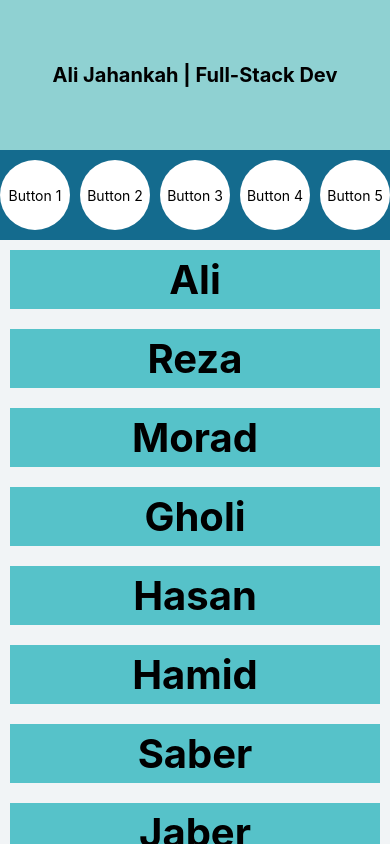
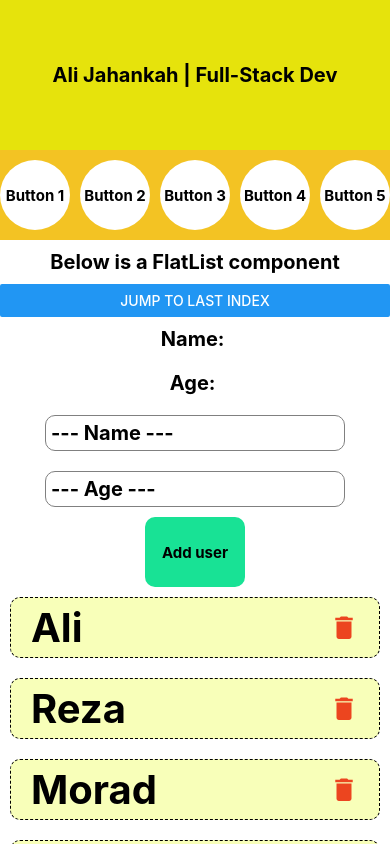
Before and after one commit to Ali-Jahankah/learning-react-native, a React Native app: screen / in a window 390 px wide. Built offline with nearby package versions, Linux system fonts and the light colour scheme.

Commit message:
learn different components and handling states

```diff
--- a/App.js
+++ b/App.js
@@ -1,7 +1,22 @@
-import { FlatList, ScrollView, StyleSheet, Text, View } from 'react-native';
-import React, { useState } from 'react';
+import {
+  Alert,
+  Button,
+  FlatList,
+  Keyboard,
+  ScrollView,
+  StatusBar,
+  StyleSheet,
+  Text,
+  TextInput,
+  TouchableWithoutFeedback,
+  View
+} from 'react-native';
+import React, { useRef, useState } from 'react';
+import { changeColorHandler, userHandler } from './utils/handlers';
 
+import CenterText from './components/CenterText';
 import CustomButton from './components/CustomButton';
+import { MaterialCommunityIcons } from '@expo/vector-icons';
 
 const App = () => {
   const [people, setPeople] = useState([
@@ -15,43 +30,182 @@ const App = () => {
     { name: 'Jaber', age: 68, id: 8 },
     { name: 'Mohsen', age: 32, id: 9 }
   ]);
+  const [user, setUser] = useState({ name: '', age: '', id: null });
+
+  const flatListRef = useRef(null);
+  console.log(people);
+
   return (
+    <>
       <View style={styles.container}>
         <View style={styles.textView}>
           <Text style={styles.text}>Ali Jahankah | Full-Stack Dev</Text>
         </View>
         <View style={styles.scrollViewWrapper}>
-        <ScrollView horizontal contentContainerStyle={styles.scrollViewContent}>
-          <CustomButton title="Button 1" styles={styles.button} />
-          <CustomButton title="Button 2" styles={styles.button} />
-          <CustomButton title="Button 3" styles={styles.button} />
-          <CustomButton title="Button 4" styles={styles.button} />
-          <CustomButton title="Button 5" styles={styles.button} />
-          <CustomButton title="Button 6" styles={styles.button} />
-          <CustomButton title="Button 7" styles={styles.button} />
-          <CustomButton title="Button 8" styles={styles.button} />
+          <ScrollView
+            horizontal
+            contentContainerStyle={styles.scrollViewContent}
+          >
+            <CustomButton
+              title="Button 1"
+              styles={styles.button}
+              handler={changeColorHandler}
+              handlerType="color"
+            />
+            <CustomButton
+              title="Button 2"
+              styles={styles.button}
+              state={{}}
+              handler={changeColorHandler}
+              handlerType="color"
+            />
+            <CustomButton
+              title="Button 3"
+              styles={styles.button}
+              state={{}}
+              handler={changeColorHandler}
+              handlerType="color"
+            />
+            <CustomButton
+              title="Button 4"
+              styles={styles.button}
+              state={{}}
+              handler={changeColorHandler}
+              handlerType="color"
+            />
+            <CustomButton
+              title="Button 5"
+              styles={styles.button}
+              state={{}}
+              handler={changeColorHandler}
+              handlerType="color"
+            />
+            <CustomButton
+              title="Button 6"
+              styles={styles.button}
+              state={{}}
+              handler={changeColorHandler}
+              handlerType="color"
+            />
+            <CustomButton
+              title="Button 7"
+              styles={styles.button}
+              state={{}}
+              handler={changeColorHandler}
+              handlerType="color"
+            />
+            <CustomButton
+              title="Button 8"
+              styles={styles.button}
+              state={{}}
+              handler={changeColorHandler}
+              handlerType="color"
+            />
           </ScrollView>
         </View>
+        <CenterText text="Below is a FlatList component"></CenterText>
+        <Button
+          title="jump to last index"
+          onPress={() =>
+            flatListRef.current.scrollToIndex({
+              animated: true,
+              index: people.length - 1
+            })
+          }
+        />
+        <CenterText text={`Name: ${user.name}`} />
+        <CenterText text={`Age: ${user.age}`} />
+        <TextInput
+          style={styles.userInputs}
+          value={user.name}
+          placeholder="--- Name ---"
+          onChangeText={(val) =>
+            setUser((prev) => {
+              return { ...prev, name: val };
+            })
+          }
+        />
+        <TextInput
+          style={styles.userInputs}
+          value={user.age}
+          placeholder="--- Age ---"
+          onChangeText={(val) => {
+            console.log(val);
+            if (Number(val) || !val) {
+              setUser((prev) => {
+                return { ...prev, age: val };
+              });
+            } else {
+              Alert.alert('Input Error:', 'Value must be a number', [
+                {
+                  text: 'Understood',
+                  onPress: () => console.log('Understood')
+                },
+                { text: 'Close', onPress: () => console.log('Closed') }
+              ]);
+            }
+          }}
+          keyboardType="numeric"
+        />
+        <CustomButton
+          title="Add user"
+          styles={{
+            ...styles.button,
+            borderRadius: 10,
+            marginLeft: 'auto',
+            width: 100,
+            marginRight: 'auto',
+            backgroundColor: '#18e295'
+          }}
+          state={{}}
+          handlerType="user"
+          handler={() => {
+            userHandler(
+              {
+                name: user.name,
+                age: user.age,
+                id: people.length ? Number(people[people.length - 1].id + 1) : 1
+              },
+              'add',
+              setPeople,
+              people,
+              null
+            );
+            setUser({ name: '', age: '', id: null });
+          }}
+        ></CustomButton>
+
         <FlatList
+          ref={flatListRef}
+          style={styles.usersList}
           data={people}
+          keyExtractor={(item) => item.id.toString()}
           renderItem={({ item }) => (
             <View style={styles.card}>
               <Text style={styles.cardText}>{item.name}</Text>
+              <MaterialCommunityIcons
+                name="delete"
+                size={30}
+                color="#ec451f"
+                onPress={() =>
+                  userHandler(null, 'remove', setPeople, people, item.id)
+                }
+              />
             </View>
           )}
         />
       </View>
+    </>
   );
 };
 
 const styles = StyleSheet.create({
   container: {
-    flex: 1,
-    backgroundColor: '#f1f4f6'
+    flex: 1
   },
   textView: {
     height: 150,
-    backgroundColor: '#8fd1d2',
+    backgroundColor: '#e6e30c',
     justifyContent: 'center',
     alignItems: 'center'
   },
@@ -60,7 +214,7 @@ const styles = StyleSheet.create({
     fontWeight: 'bold'
   },
   scrollViewWrapper: {
-    backgroundColor: '#146b8e',
+    backgroundColor: '#f3c323',
     paddingVertical: 10
   },
   scrollViewContent: {
@@ -75,14 +229,36 @@ const styles = StyleSheet.create({
     borderRadius: 50
   },
   card: {
-    backgroundColor: '#56c2c9',
+    backgroundColor: '#f8ffb9',
     margin: 10,
-    padding: 5
+    padding: 5,
+    flex: 1,
+    flexDirection: 'row',
+    justifyContent: 'space-between',
+    alignItems: 'center',
+    borderRadius: 10,
+    borderWidth: 1,
+    borderStyle: 'dashed',
+    paddingHorizontal: 20
   },
   cardText: {
     fontSize: 40,
     fontWeight: 'bold',
     textAlign: 'center'
+  },
+  userInputs: {
+    fontSize: 20,
+    padding: 5,
+    width: 300,
+    marginHorizontal: 'auto',
+    marginVertical: 10,
+    fontWeight: 'bold',
+    borderWidth: 1,
+    borderRadius: 10,
+    borderColor: 'gray'
+  },
+  usersList: {
+    height: 400
   }
 });
 
--- /dev/null
+++ b/components/CenterText.js
@@ -0,0 +1,20 @@
+import { StyleSheet, Text, View } from 'react-native';
+
+import React from 'react';
+
+export default function CenterText({ text }) {
+  return (
+    <View>
+      <Text style={styles.text}>{text}</Text>
+    </View>
+  );
+}
+
+const styles = StyleSheet.create({
+  text: {
+    textAlign: 'center',
+    fontSize: 20,
+    fontWeight: 'bold',
+    margin: 10
+  }
+});
--- a/components/CustomButton.js
+++ b/components/CustomButton.js
@@ -6,16 +6,19 @@ import {
   TouchableOpacity
 } from 'react-native';
 
-import { changeColorHandler } from '../utils/handlers';
+const CustomButton = ({ title, styles, handler, state, handlerType }) => {
+  const [color, setColor] = useState('#fff');
 
-const CustomButton = ({ title, styles }) => {
-  const [color, setColor] = useState('#fff');
   return (
     <TouchableHighlight
-      onPress={() => changeColorHandler(setColor)}
+      onPress={
+        handlerType === 'color' ? () => handler(setColor) : () => handler()
+      }
       style={{
         ...styles,
-        backgroundColor: color
+        backgroundColor: !styles.backgroundColor
+          ? color
+          : styles.backgroundColor
       }}
     >
       <Text style={buttonStyles.text}>{title}</Text>
@@ -24,8 +27,9 @@ const CustomButton = ({ title, styles }) => {
 };
 const buttonStyles = StyleSheet.create({
   text: {
-    backgroundColor: '#ffffffb9',
-    color: 'black'
+    color: 'black',
+    fontSize: 15,
+    fontWeight: 'bold'
   }
 });
 export default CustomButton;
--- a/utils/handlers.js
+++ b/utils/handlers.js
@@ -15,3 +15,14 @@ export const changeColorHandler = (setColor) => {
   const color = colors[colorIndex];
   setColor(color);
 };
+export const userHandler = (newUser, action, setUsers, users, id) => {
+  if (action === 'add') {
+    setUsers((prev) => {
+      console.log(newUser);
+      return [...prev, newUser];
+    });
+  } else if (action === 'remove') {
+    const filteredUsers = users.filter((item) => item.id !== id);
+    setUsers(filteredUsers);
+  }
+};
```
Lines whose indentation alone changed are shown as unchanged.
